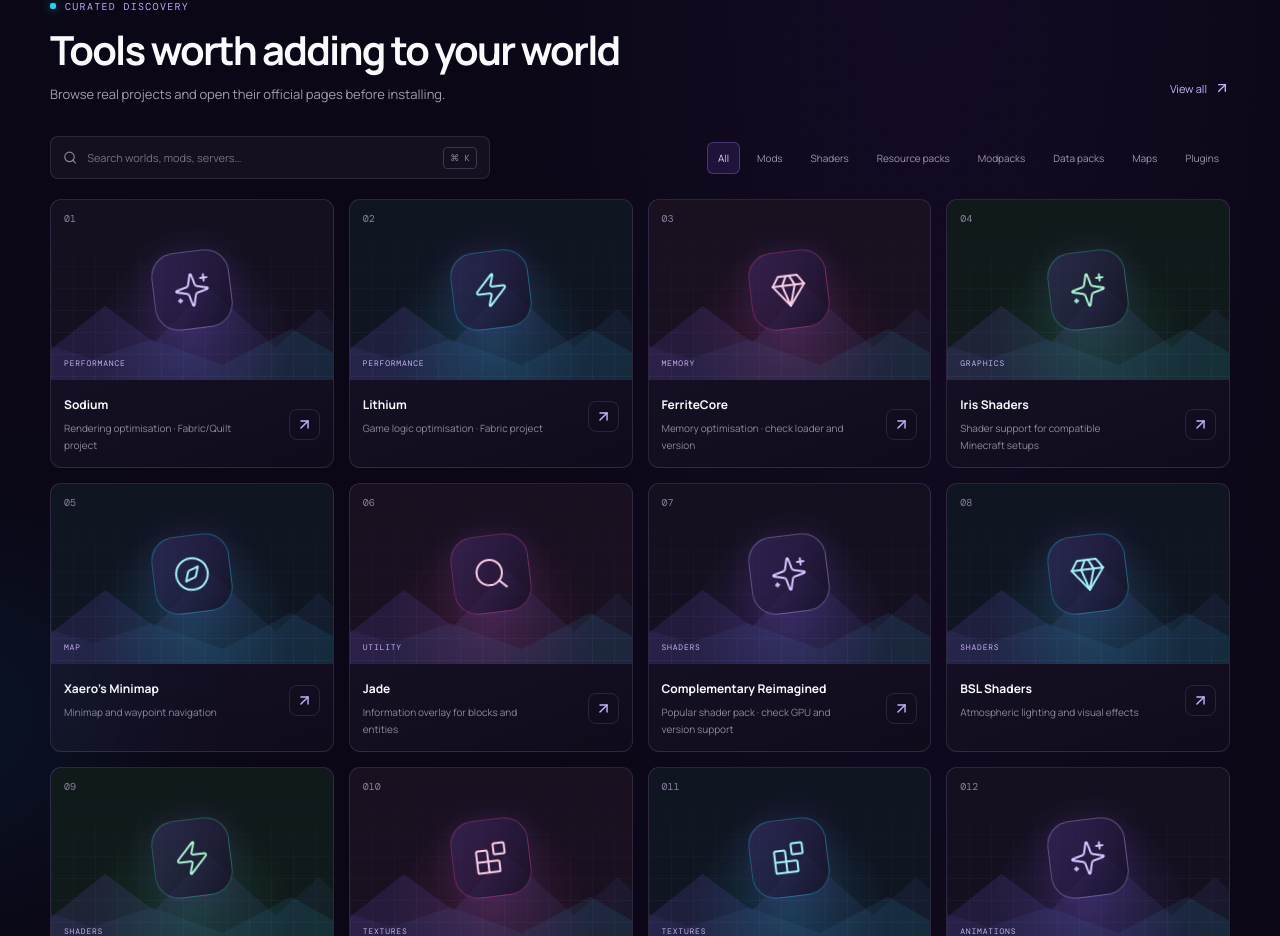
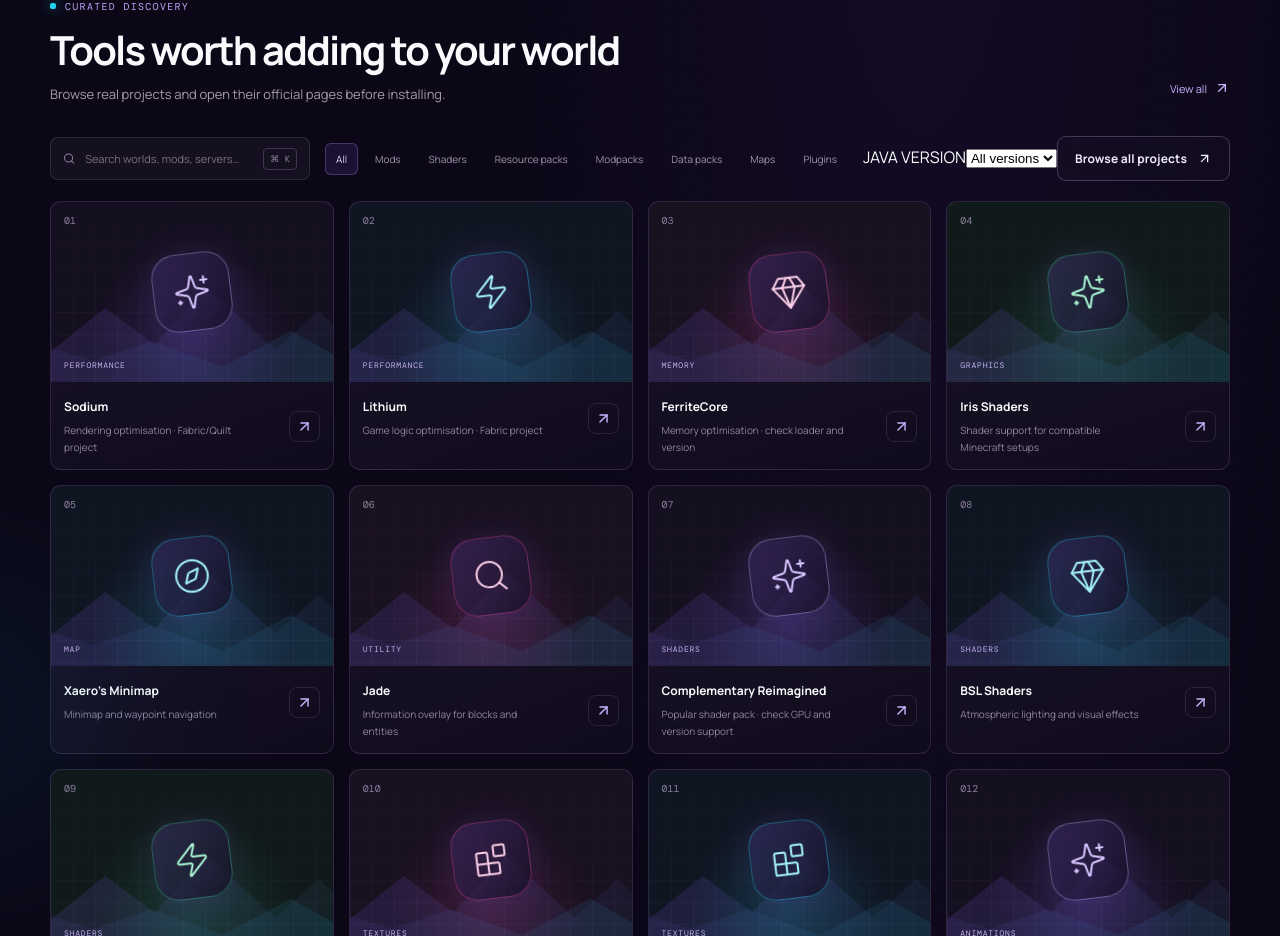
Before and after one commit to mmatinghaffari1390-create/MineKage, a React (Vite) app: page / in a window 1280 px wide. Shown: the part 815-1751 px from the top of the page. Built offline with nearby package versions, Linux system fonts and the light colour scheme.

Commit message:
Add Java version selector and all-project catalogue link

```diff
--- a/src/App.tsx
+++ b/src/App.tsx
@@ -8,6 +8,7 @@
 type Locale = 'en' | 'fa'
 type Section = 'home' | 'servers' | 'mods' | 'explore' | 'live' | 'community' | 'leaderboard'
 type ExploreKind = 'All' | 'Mods' | 'Shaders' | 'Resource packs' | 'Modpacks' | 'Data packs' | 'Maps' | 'Plugins'
+type JavaVersion = 'all' | '26.3' | '26.2' | '26.1.2' | '26.1.1' | '26.1' | '1.21.11' | '1.21.10' | '1.21.8' | '1.21.4' | '1.21.1' | '1.21' | '1.20.4' | '1.20.1' | '1.19.4' | '1.19.2' | '1.18.2' | '1.16.5' | '1.12.2' | '1.8.9'
 
 const copy = {
   en: {
@@ -107,6 +108,7 @@
   const [search, setSearch] = useState('')
   const searchInputRef = useRef<HTMLInputElement>(null)
   const [exploreKind, setExploreKind] = useState<ExploreKind>('All')
+  const [javaVersion, setJavaVersion] = useState<JavaVersion>('all')
   const [mobileOpen, setMobileOpen] = useState(false)
   const [accountNotice, setAccountNotice] = useState(false)
   const t = copy[locale]
@@ -128,6 +130,8 @@
   }, [])
   const navKeys: Section[] = ['home', 'servers', 'mods', 'explore', 'live', 'community', 'leaderboard']
   const kinds: ExploreKind[] = ['All', 'Mods', 'Shaders', 'Resource packs', 'Modpacks', 'Data packs', 'Maps', 'Plugins']
+  const javaVersions: JavaVersion[] = ['all', '26.3', '26.2', '26.1.2', '26.1.1', '26.1', '1.21.11', '1.21.10', '1.21.8', '1.21.4', '1.21.1', '1.21', '1.20.4', '1.20.1', '1.19.4', '1.19.2', '1.18.2', '1.16.5', '1.12.2', '1.8.9']
+  const modrinthSearchUrl = `https://modrinth.com/discover/modsearch${javaVersion === 'all' ? '' : `?g=${encodeURIComponent(javaVersion)}`}`
 
   const filteredDestinations = useMemo(() => destinations.filter((item) => {
     const matchKind = exploreKind === 'All' || item.kind === exploreKind
@@ -200,6 +204,7 @@
           <div className="filter-pills" aria-label="Filter destination type">
             {kinds.map((kind) => <button key={kind} className={exploreKind === kind ? 'filter-pill selected' : 'filter-pill'} onClick={() => setExploreKind(kind)}>{kind === 'All' ? t.all : locale === 'fa' ? ({ Mods: 'مودها', Shaders: 'شیدرها', 'Resource packs': 'ریسورس‌پک‌ها', Modpacks: 'مودپک‌ها', 'Data packs': 'دیتاپک‌ها', Maps: 'نقشه‌ها', Plugins: 'پلاگین‌ها' }[kind] ?? kind) : kind}</button>)}
           </div>
+          <div className="version-tools"><label htmlFor="java-version">{locale === 'fa' ? 'نسخه جاوا' : 'JAVA VERSION'}</label><select id="java-version" value={javaVersion} onChange={(e) => setJavaVersion(e.target.value as JavaVersion)}>{javaVersions.map((version) => <option key={version} value={version}>{version === 'all' ? (locale === 'fa' ? 'همه نسخه‌ها' : 'All versions') : version}</option>)}</select><a className="button button-outline version-browse" href={modrinthSearchUrl} target="_blank" rel="noreferrer">{locale === 'fa' ? 'جست‌وجوی همه پروژه‌ها' : 'Browse all projects'}<ArrowUpRight size={15} /></a></div>
         </div>
         <div className="destination-grid">
           {filteredDestinations.map((item, index) => {
```
